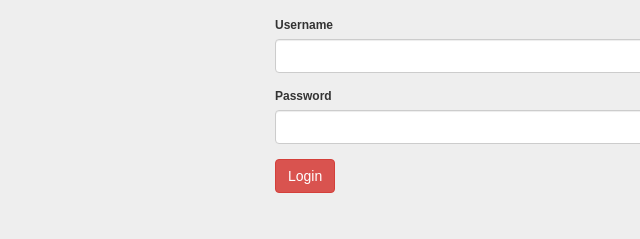
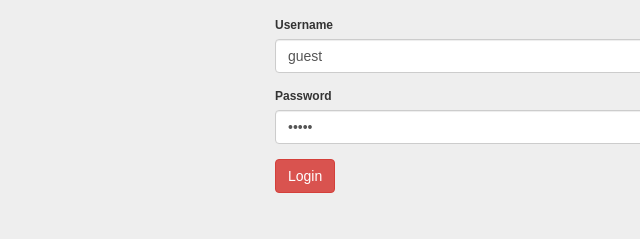
Before and after one commit to lwrsmiling/tmall, a plain HTML site: page index.html at #/login in a window 1280 px wide. Shown: the part 158-397 px from the top of the page, 0-640 px from the left. Drawn offline with nearby package versions, Linux system fonts and the light colour scheme; some packages are replaced by stand-ins of ours; some icons are missing.

Commit message:
username, password, ng-init

```diff
--- a/partials/login.html
+++ b/partials/login.html
@@ -10,13 +10,13 @@
         <div class="form-group">
           <label for="username">Username</label>
           <i class="fa fa-key"></i>
-          <input type="text" name="username" id='username' class="form-control" ng-model="username" ng-init="guest" required />
+          <input type="text" name="username" id='username' class="form-control" ng-model="username" ng-init="username='guest'" required />
           <span ng-show="form.username.$dirty && form.username.$error.required" class="help-block">Username is required</span>
         </div>
         <div class="form-group">
           <label for="password">Password</label>
           <i class="fa fa-lock"></i>
-          <input type="password" name="password" id="password" class="form-control" ng-model="password" ng-init="12345" required />
+          <input type="password" name="password" id="password" class="form-control" ng-model="password" ng-init="password='12345'" required />
           <span ng-show="form.password.$dirty && form.password.$error.required" class="help-block">Password is required</span>
         </div>
         <div class="form-actions">
```
